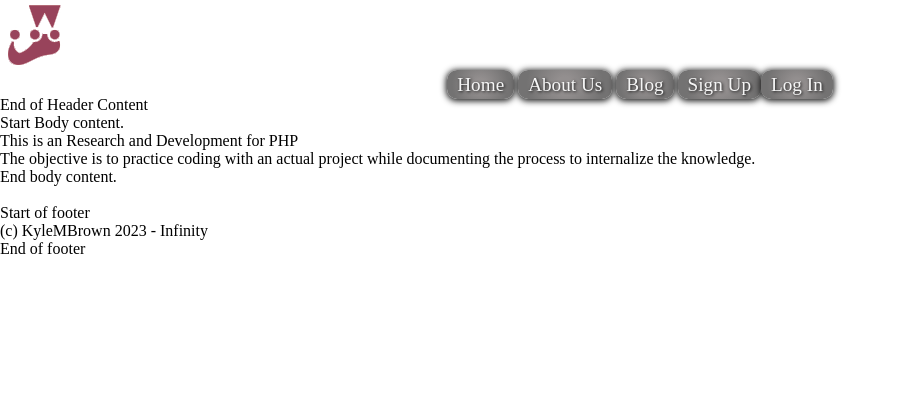
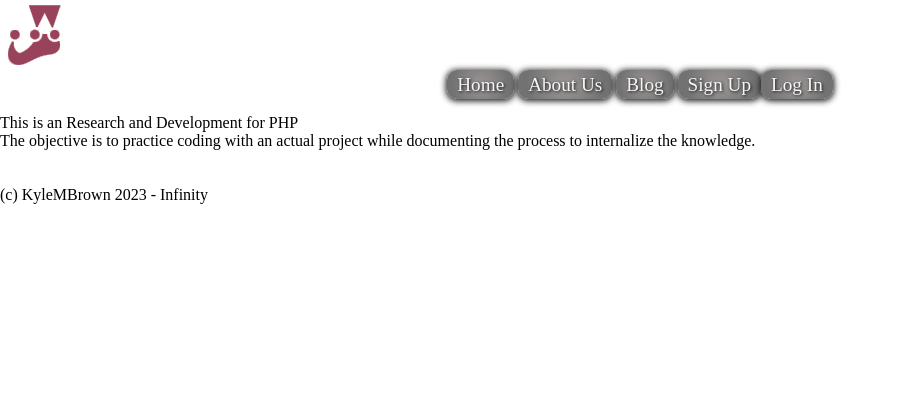
Before and after one commit to kmb40/php, a PHP site: page / in a window 1280 px wide. Shown: the top 396 px of the page, without its empty margins (0-902 px from the left). Run offline with PHP 8.4, Linux system fonts and the light colour scheme.

Commit message:
Added comments to remove page / section identifiers

```diff
--- a/login-system/footer.php
+++ b/login-system/footer.php
@@ -1,8 +1,8 @@
 </div><!-- Closing body div //-->
-Start of footer <br/>
+<!-- Start of footer //--><br/>
 
 (c) KyleMBrown 2023 - Infinity <br/>
 
-End of footer
+<!-- End of footer //-->
     </body>
 </html>
--- a/login-system/header.php
+++ b/login-system/header.php
@@ -38,4 +38,4 @@
         </nav>
     <body>
         <div><!-- Opening body div //-->
-End of Header Content <br/>
+<!-- End of Header Content //--><br/>
--- a/login-system/index.php
+++ b/login-system/index.php
@@ -4,7 +4,7 @@
 
 <section>
 
-<p>Start Body content.</p>
+<p><!-- Start Body content.//--></p>
         <?php
         if (isset($_SESSION["useruid"])){ // Check if a session exists with a useruid. If so, display profile and log out options on nav
             echo "<h1>Hello there " . $_SESSION["useruid"] . "</h1>";
@@ -12,7 +12,7 @@
         ?>
         <h1>This is an Research and Development for PHP</h1>
           <p>The objective is to practice coding with an actual project while documenting the process to internalize the knowledge.</p>
-        <p>End body content.</p>
+        <p><!-- End body content. //--></p>
     <br/>
 </section>
 
```
